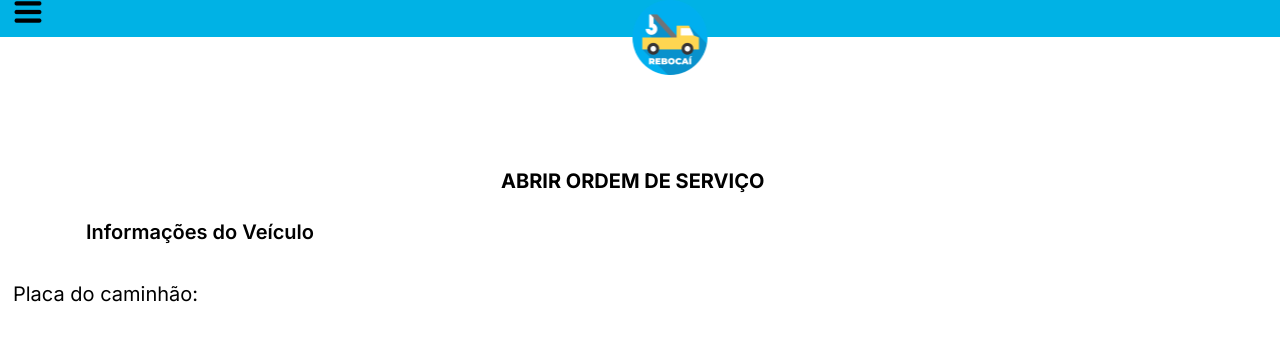
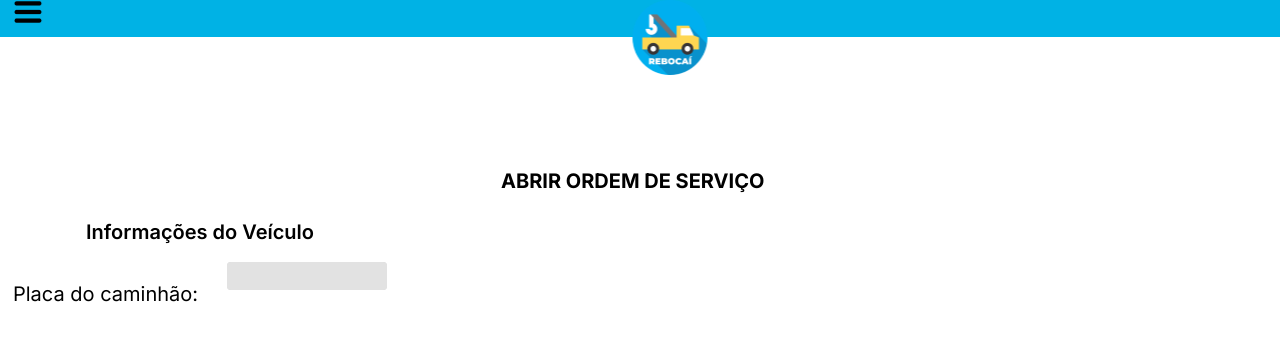
Before and after one commit to EzequielBispo/RebocAI, a Next.js app: page / in a window 1280 px wide. Shown: the top 340 px of the page. Built offline with nearby package versions, Linux system fonts and the light colour scheme.

Commit message:
Campo de inserção cinza adicionado.

```diff
--- /dev/null
+++ b/src/app/components/CampoCinza.js
@@ -0,0 +1,24 @@
+"use client"
+
+import styled from 'styled-components';
+
+const CampoCinza = styled.div`
+
+/* Rectangle 20 */
+
+position: absolute;
+width: 160px;
+height: 28px;
+left: 227px;
+top: 262px;
+background: #E2E2E2;
+border-radius: 4px;
+`
+
+function FunCampoCinza(props){
+    return(
+        <CampoCinza />
+    )
+}
+
+export default FunCampoCinza;
--- a/src/app/page.js
+++ b/src/app/page.js
@@ -2,6 +2,8 @@ import Navegacao from "./components/Navbar";
 import Titulo from "./components/Titulo";
 import Subtitulo from "./components/Subtitulo";
 import Texto from "./components/Texto";
+import CampoCinza from "./components/CampoCinza";
+
 
 export default function Home() {
   return (
@@ -13,6 +15,9 @@ export default function Home() {
       {/* <Texto name="Altura do veículo(metros):" />
       <Texto name="Tipo de Carga:" />
       <Texto name="Peso da carga(kg):" /> */}
+      <CampoCinza />
+      <CampoCinza />
+      <CampoCinza />
     </main>
   );
 }
```
